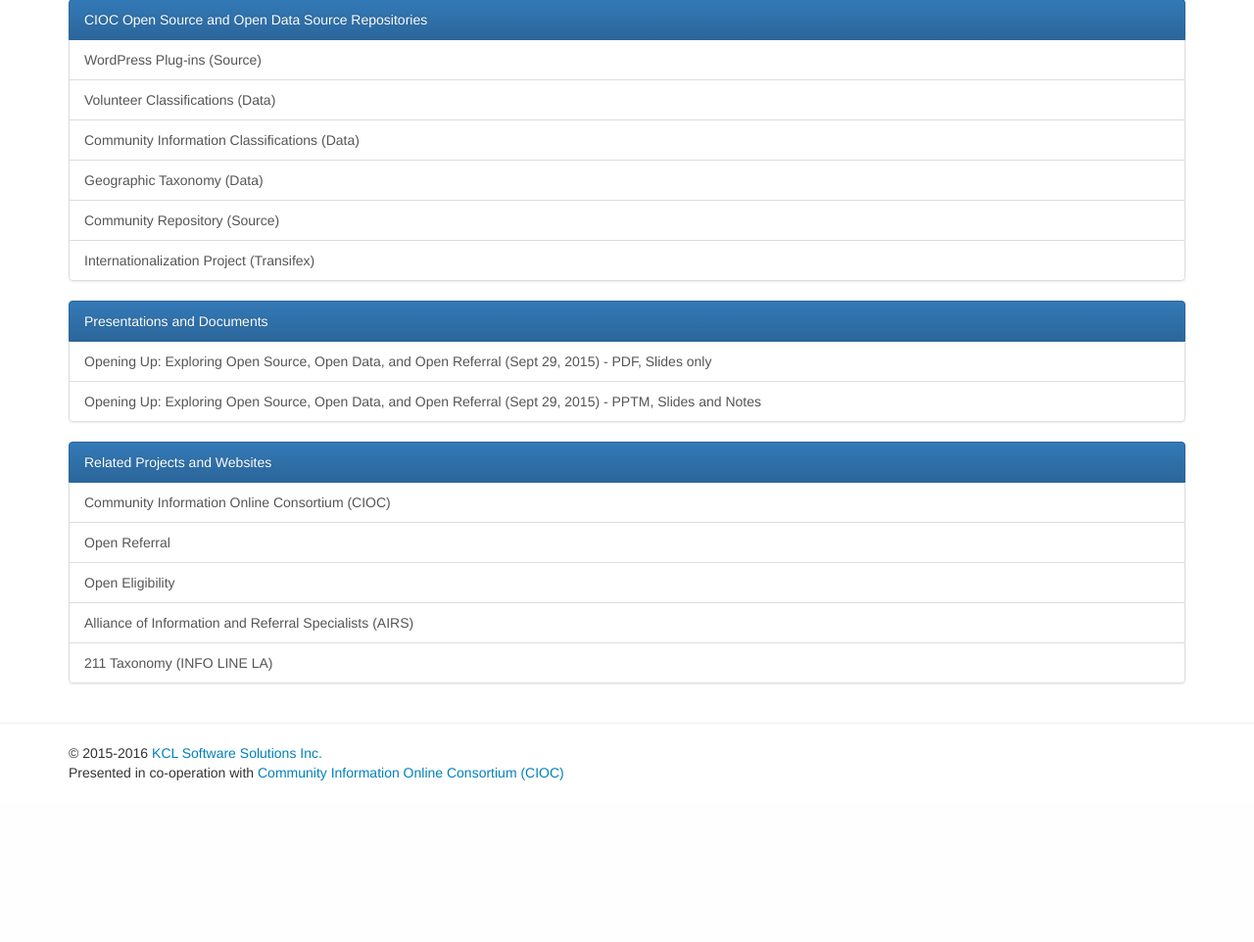
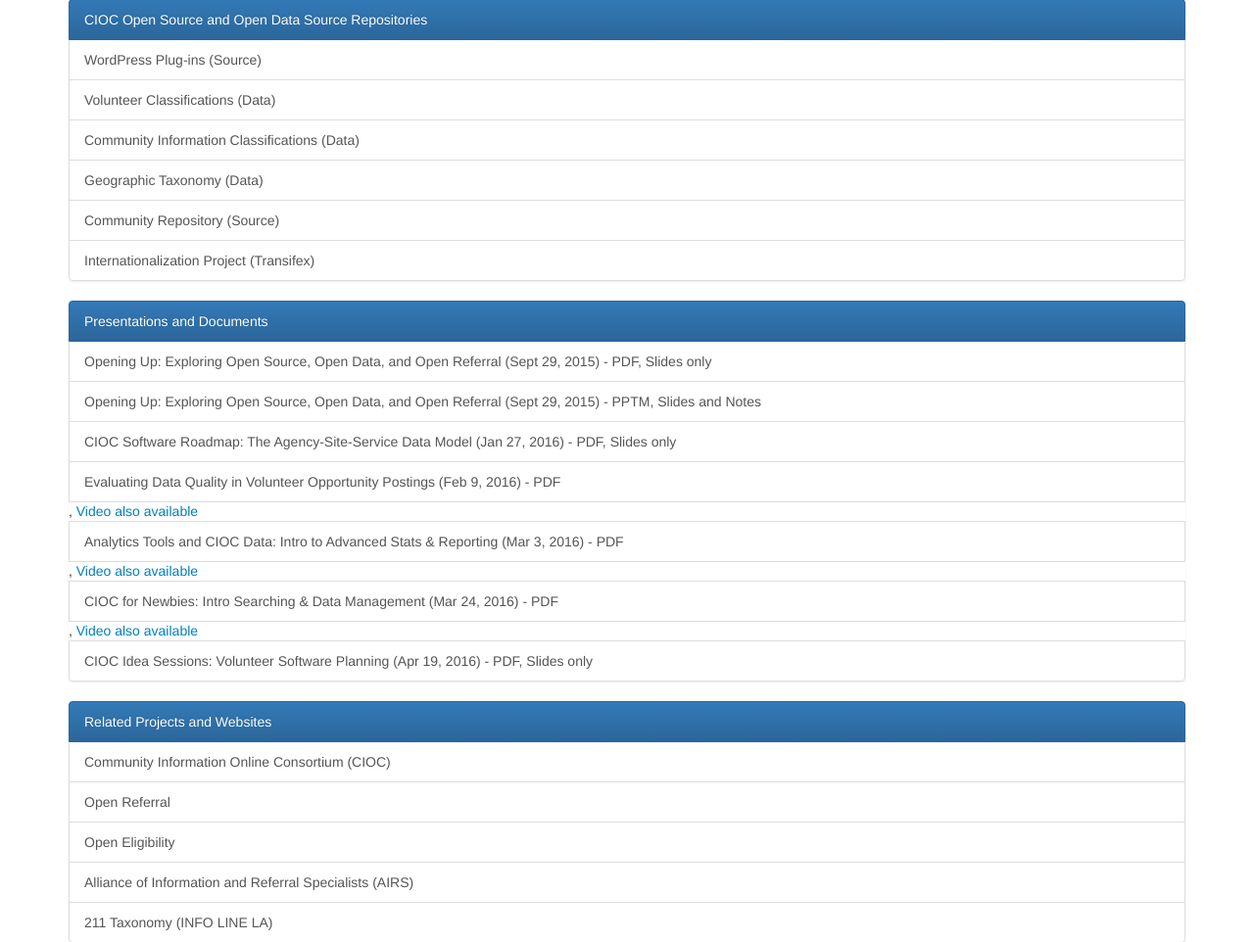
Before and after one commit to OpenCIOC/openciocdotorg, a PHP site: page /resources.php in a window 1280 px wide. Shown: the part 308-1270 px from the top of the page at 98% size. Before the commit the page ends 1105 px from the top, so only its background shows below. Run offline with PHP 8.4, Linux system fonts and the light colour scheme; some libraries are stand-ins or nearby versions.

Commit message:
update directory, links to new presentations in resources

```diff
--- a/directory.php
+++ b/directory.php
@@ -37,7 +37,6 @@ include("includes/incHeader.php");
 						<a class="list-group-item" href="https://itunes.apple.com/us/app/211-ontario-north/id680758294?mt=8" target="_blank">211 North - Mobile App (iOS)</a>
 						<a class="list-group-item" href="http://assistivedeviceexchange.ca" target="_blank">Assistive Device Exchange (Simcoe / Muskoka)</a>
 						<a class="list-group-item" href="https://infobarrie.cioc.ca" target="_blank">Barrie Public Library (Info Barrie)</a>
-						<a class="list-group-item" href="https://peel.cioc.ca" target="_blank">Peel Community Services Directory</a>
 						<a class="list-group-item" href="https://simcoechildcare.cioc.ca/" target="_blank">Child Care in Simcoe County</a>
 						<a class="list-group-item" href="https://cklchildren.cioc.ca" target="_blank">City of Kawartha Lakes Children's Services</a>
 						<a class="list-group-item" href="https://haldimand.cioc.ca" target="_blank">Community Brant, Haldimand and Norfolk</a>
@@ -79,6 +78,7 @@ include("includes/incHeader.php");
 						<a class="list-group-item" href="https://northumberlandchildren.cioc.ca" target="_blank">Northumberland Children's Services</a>
 						<a class="list-group-item" href="https://odacdirectory.cioc.ca" target="_blank">Orillia &amp; District Arts Council Member Directory</a>
 						<a class="list-group-item" href="https://peel.cioc.ca/" target="_blank">Peel Community Services Directory</a>
+						<a class="list-group-item" href="https://peelchildcare.cioc.ca/" target="_blank">Peel Early Learning and Child Care Directory</a>
 						<a class="list-group-item" href="https://peelfamilyconnect.cioc.ca/" target="_blank">Peel Family Connections</a>
 						<a class="list-group-item" href="http://www.snipeel.ca/" target="_blank">Peel Special Needs Services Directory</a>
 						<a class="list-group-item" href="https://simcoebeststart.cioc.ca/volunteer/" target="_blank">Simcoe Best Start</a>
--- a/resources.php
+++ b/resources.php
@@ -28,6 +28,11 @@ include("includes/incHeader.php");
 		<a href="#" class="list-group-item active">Presentations and Documents</a>
 		<a href="docs/OpeningUp_Sept2015.pdf" class="list-group-item">Opening Up: Exploring Open Source, Open Data, and Open Referral (Sept 29, 2015) - PDF, Slides only</a>
 		<a href="docs/OpeningUp_Sept2015.pptm" class="list-group-item">Opening Up: Exploring Open Source, Open Data, and Open Referral (Sept 29, 2015) - PPTM, Slides and Notes</a>
+		<a href="docs/Agency-Site-Service-Roadmap.pdf" class="list-group-item">CIOC Software Roadmap: The Agency-Site-Service Data Model (Jan 27, 2016) - PDF, Slides only</a>
+		<a href="docs/Volunteer_Data_Quality.pdf" class="list-group-item">Evaluating Data Quality in Volunteer Opportunity Postings (Feb 9, 2016) - PDF</a>, <a href="https://www.youtube.com/watch?v=KOl8HYoJoYo">Video also available</a>
+		<a href="docs/Google_Analytics_March2016.pdf" class="list-group-item">Analytics Tools and CIOC Data: Intro to Advanced Stats &amp; Reporting (Mar 3, 2016) - PDF</a>, <a href="https://www.youtube.com/watch?v=bpfrzVJ1DE8">Video also available</a>
+		<a href="docs/CIC_Intro_Data_Management_March2016.pdf" class="list-group-item">CIOC for Newbies: Intro Searching &amp; Data Management (Mar 24, 2016) - PDF</a>, <a href="https://www.youtube.com/watch?v=qV9HqQrCL1o">Video also available</a>
+		<a href="docs/Volunteer_RoadMap_April2016.pdf" class="list-group-item">CIOC Idea Sessions: Volunteer Software Planning (Apr 19, 2016) - PDF, Slides only</a>
 	</div>
 
 	<div class="list-group">
@@ -38,8 +43,6 @@ include("includes/incHeader.php");
 		<a href="http://www.airs.org" class="list-group-item">Alliance of Information and Referral Specialists (AIRS)</a>
 		<a href="http://www.211taxonomy.org" class="list-group-item">211 Taxonomy (INFO LINE LA)</a>
 	</div>
-
-
 </div>
 
 
```
Also changed, not shown: 4 other files.
